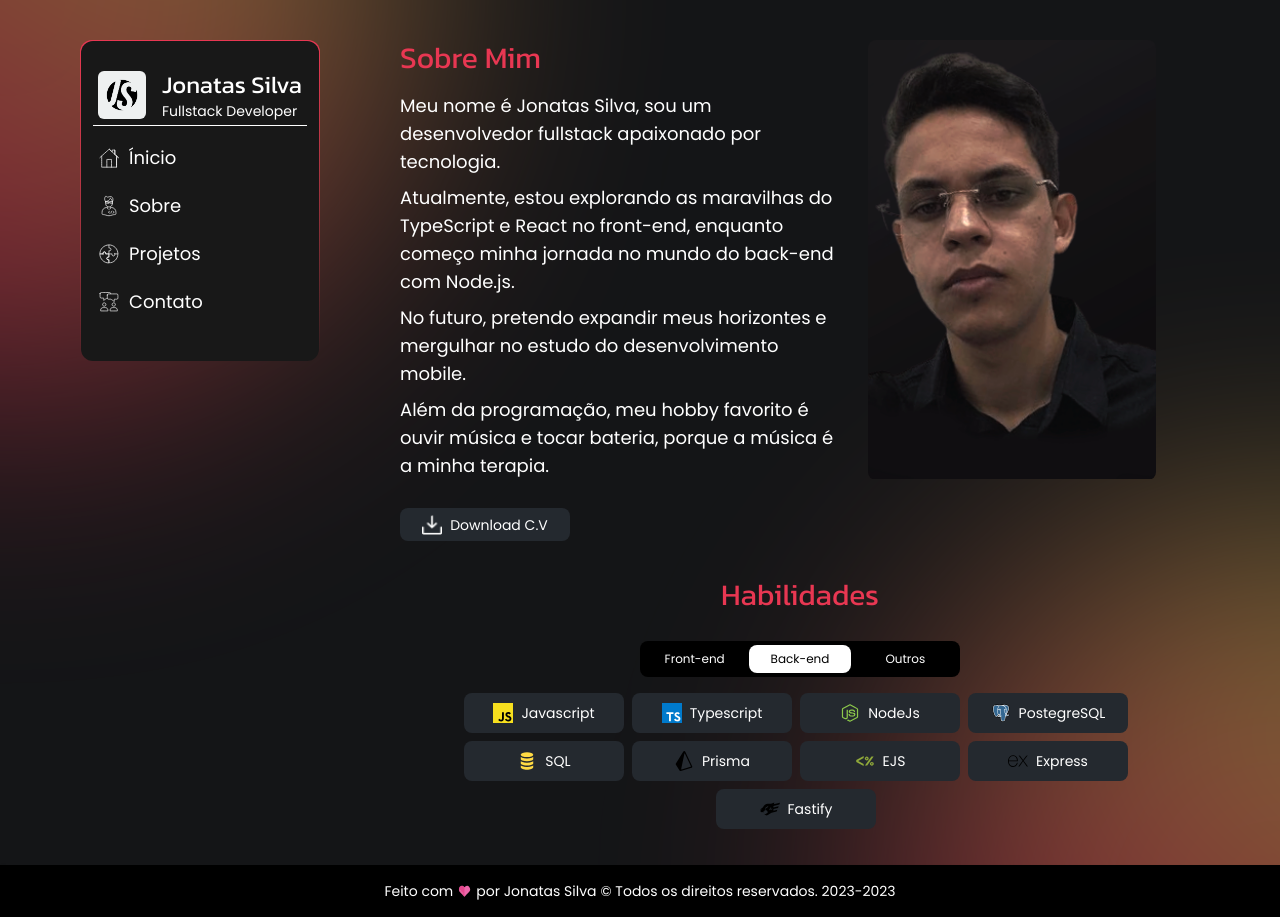
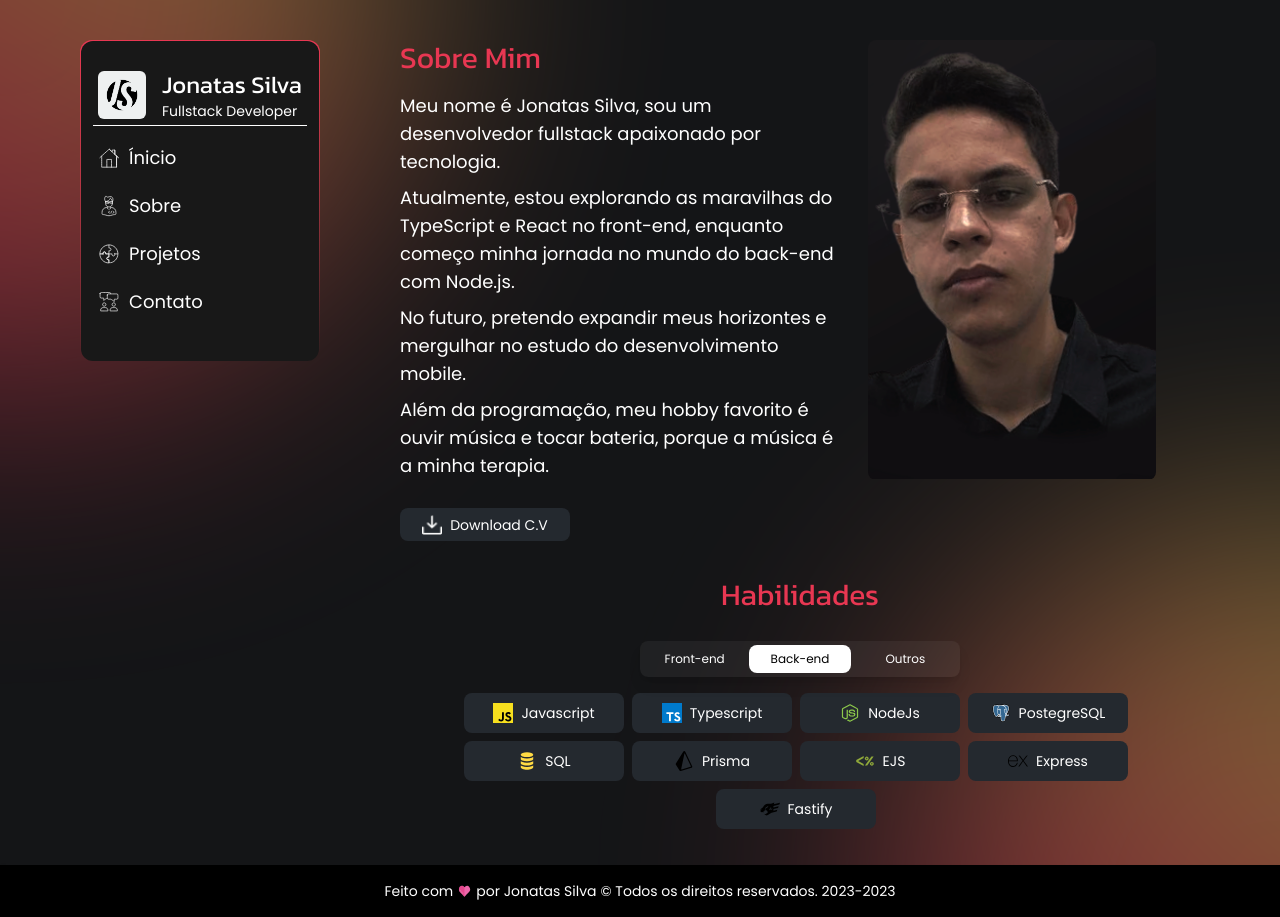
Before and after one commit to JsCodeDevlopment/Portfolio, a React (Vite) app: page /about in a window 1280 px wide. Built offline with nearby package versions, Linux system fonts and the light colour scheme.

Commit message:
refac: skills navegation colors

```diff
--- a/src/components/ui/NavgationBtn.tsx
+++ b/src/components/ui/NavgationBtn.tsx
@@ -5,7 +5,7 @@ export function NavgationBtn({ selectedOption, onOptionClick }: AboutPageProps)
     <div className="z-50 w-full">
       <div className="w-full">
         <div
-          className="grid max-w-xs grid-cols-3 gap-1 p-1 mx-auto my-2 bg-black rounded-lg"
+          className="grid max-w-xs grid-cols-3 gap-1 p-1 mx-auto my-2 bg-white/5 rounded-lg shadow-lg"
           role="group" >
           <button
             type="button"
```
